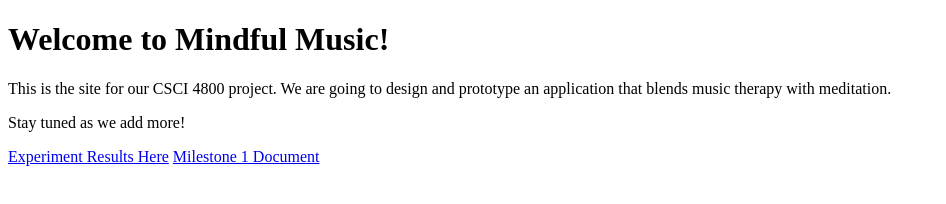
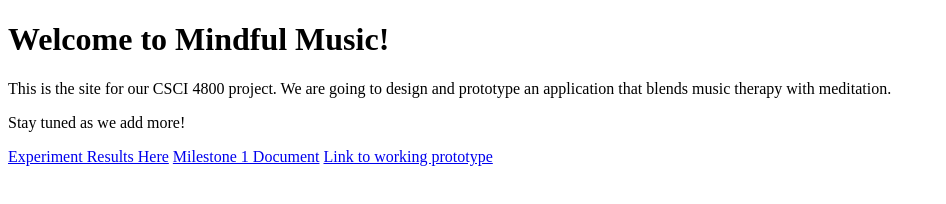
Before and after one commit to samuelpbowman/mindful-music-site, a plain HTML site: page index.html in a window 1280 px wide. Shown: the whole page, without its empty margins (0-946 px from the left). Drawn offline with Linux system fonts and the light colour scheme.

Commit message:
Update index.html
Link to web-based prototype

```diff
--- a/index.html
+++ b/index.html
@@ -10,5 +10,6 @@
   <p>Stay tuned as we add more!</p>
 	<a href="Milestone1_experiments.html">Experiment Results Here</a>
 	<a href="https://docs.google.com/document/d/1kSgFPfPTcCTyyEZL8WlSKrV7-KzTWzMWmG04W-6R8vA/edit?usp=sharing">Milestone 1 Document</a>
+	 <a href="Prototype1_final/index.html">Link to working prototype</a>
  </body>
 </html>
```
